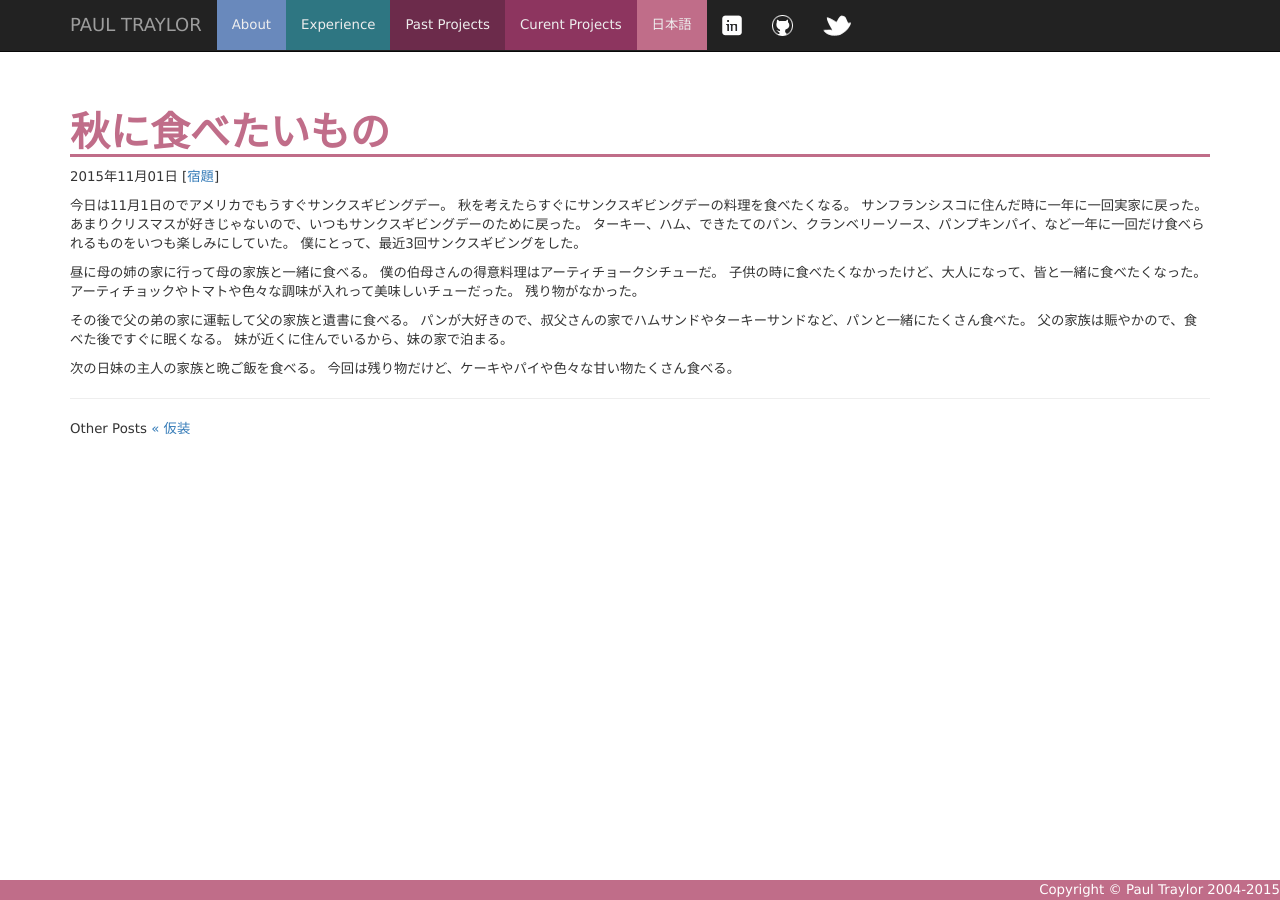
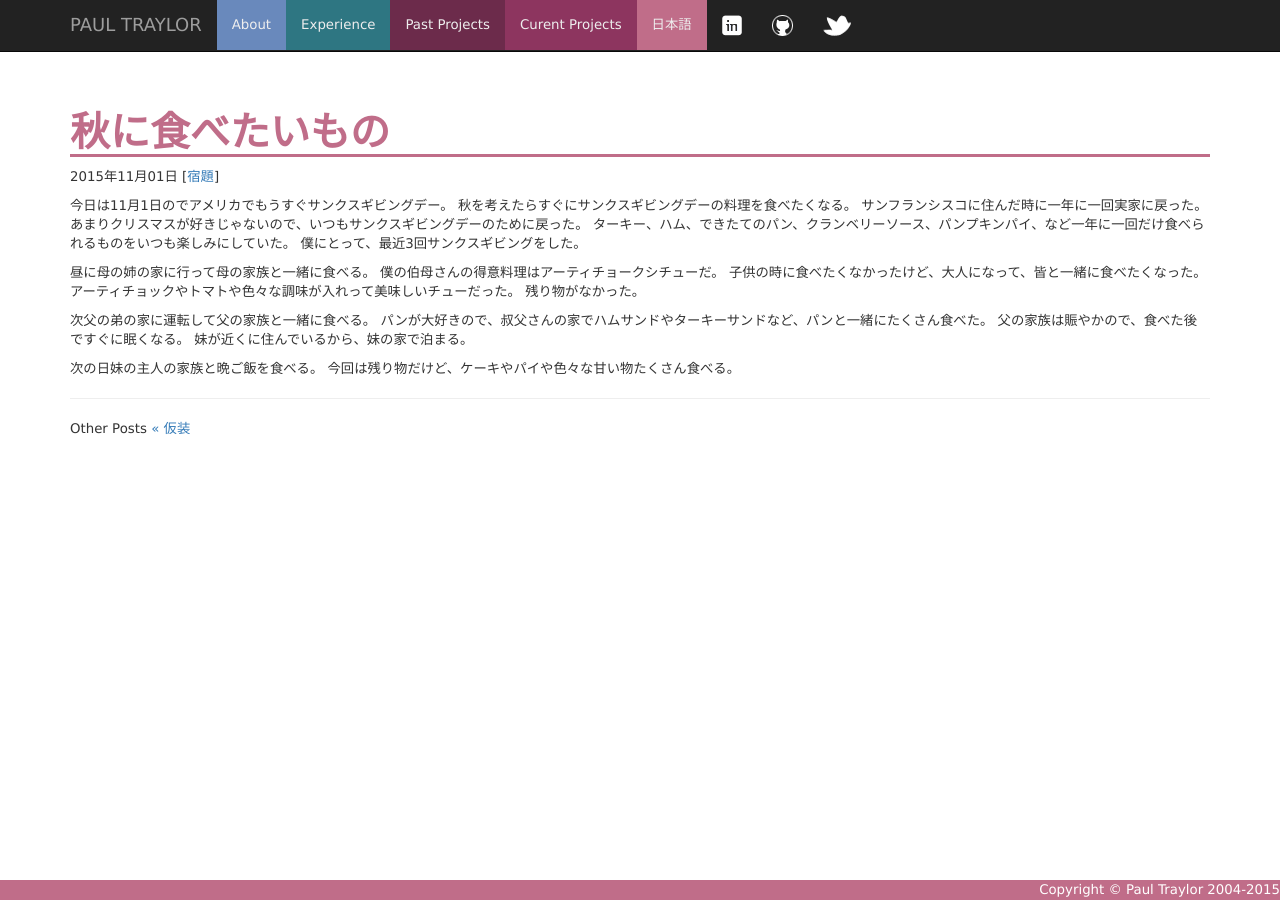
Before and after one commit to kfdm/paultraylor.net, a Jekyll site: the page built from nihongo/_posts/2015-11-01-akini-tabetai-mono.md, in a window 1280 px wide. Built offline with Jekyll 4.4.1, drawn with Linux system fonts in a browser that asks for light colours; nearby versions of some CDN libraries.

Commit message:
少し編集

```diff
--- a/nihongo/_posts/2015-11-01-akini-tabetai-mono.md
+++ b/nihongo/_posts/2015-11-01-akini-tabetai-mono.md
@@ -18,7 +18,7 @@ tags:
 アーティチョックやトマトや色々な調味が入れって美味しいチューだった。
 残り物がなかった。
 
-その後で父の弟の家に運転して父の家族と遺書に食べる。
+次父の弟の家に運転して父の家族と一緒に食べる。
 パンが大好きので、叔父さんの家でハムサンドやターキーサンドなど、パンと一緒にたくさん食べた。
 父の家族は賑やかので、食べた後ですぐに眠くなる。
 妹が近くに住んでいるから、妹の家で泊まる。
```
Also changed, not shown: nihongo/_posts/2015-10-23-sukina-kisetsu.md (+1 -1 lines).
